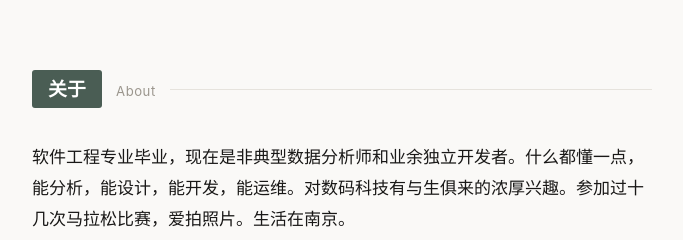
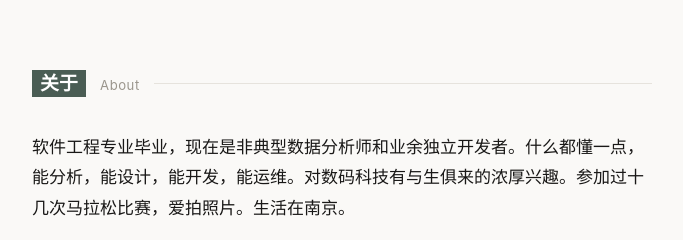
Before and after one commit to retterwang/retterwang.github.io, a plain HTML site: page index.html in a window 1280 px wide. Shown: the part 481-721 px from the top of the page, without its empty margins (298-981 px from the left). Drawn offline with Linux system fonts and the light colour scheme; a web font is replaced by a local one.

Commit message:
Tighten section title badges: square corners, compact padding

```diff
--- a/index.html
+++ b/index.html
@@ -120,9 +120,9 @@ section{scroll-margin-top:24px;}
   letter-spacing:.01em;
   background:var(--accent);
   color:#fff;
-  padding:6px 16px;
-  border-radius:3px;
-  line-height:1.4;
+  padding:2px 8px;
+  border-radius:0;
+  line-height:1.25;
 }
 .section-head .en{
   font-size:.82rem;
```
